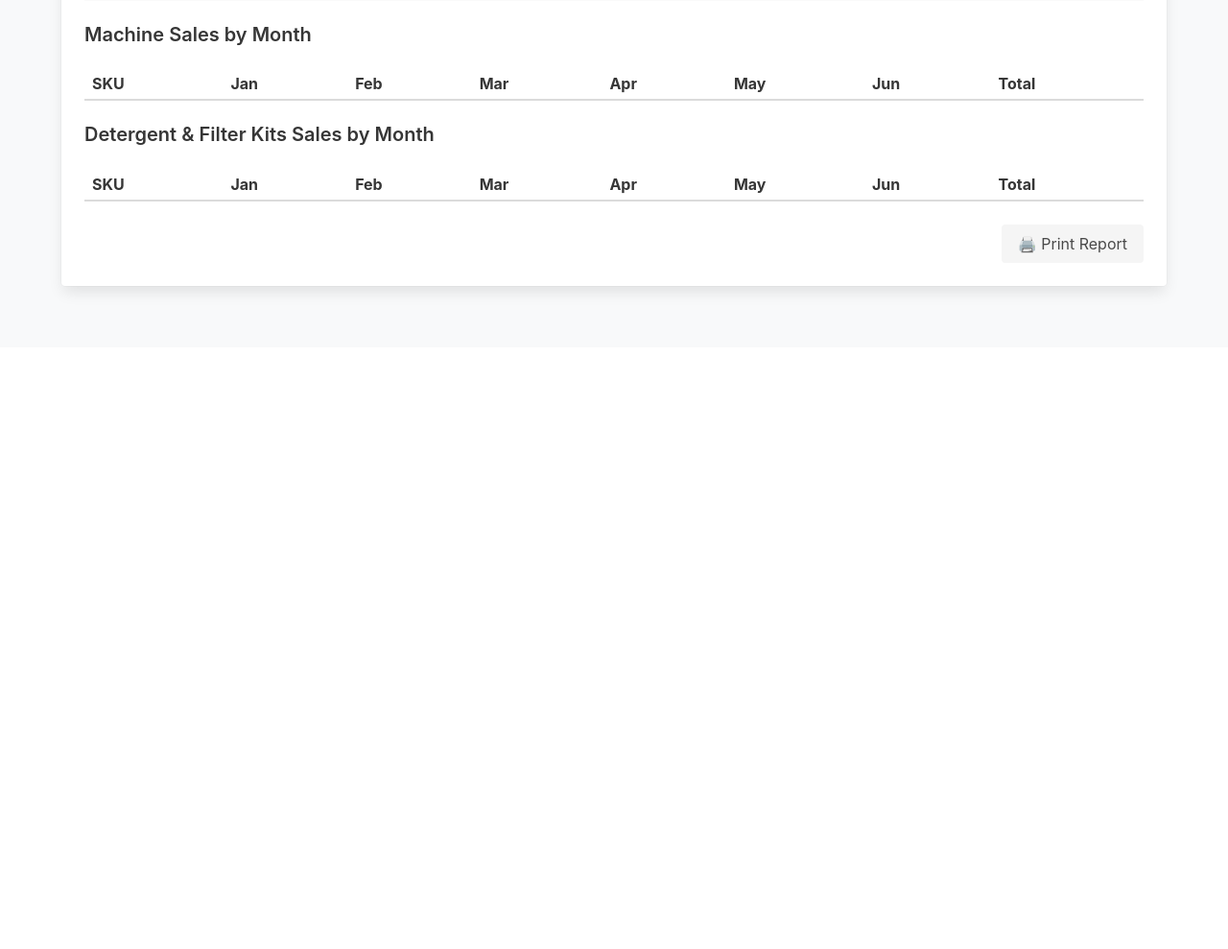
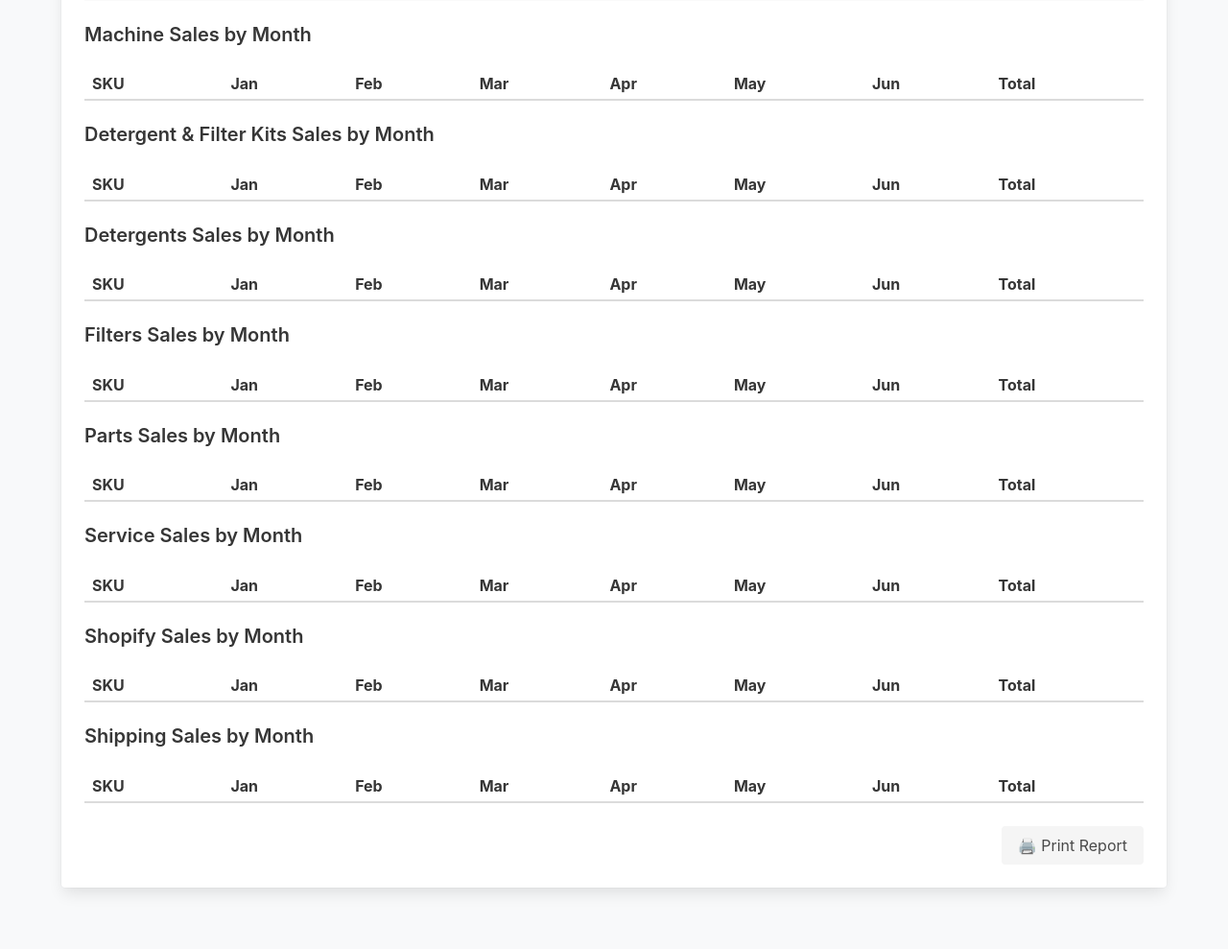
Before and after one commit to alexknuckles/ultrasuite, a Flask app: page /monthly-report in a window 1280 px wide. Shown: the part 1630-2619 px from the top of the page at 96% size. Before the commit the page ends 1940 px from the top, so only its background shows below. Run offline with Flask 3, Linux system fonts and the light colour scheme; tables that the repository leaves empty hold one stand-in row (values such as "Sample post"); lists and menus that the app fills with data are empty.

Commit message:
Add per-type monthly sales tables

```diff
--- a/app.py
+++ b/app.py
@@ -362,29 +362,6 @@ def monthly_report():
         (all_data["year"] == year)
         & (all_data["month_num"] <= cutoff_month)
     ]
-    machine = year_data[year_data['type'] == 'machine']
-    chem = year_data[year_data['type'] != 'machine']
-    machine_data = {}
-    machine_qty = {}
-    for row in machine.itertuples():
-        machine_data.setdefault(row.canonical, {}).setdefault(row.month, 0)
-        machine_data[row.canonical][row.month] += row.total
-        machine_data[row.canonical]["total"] = machine_data[row.canonical].get("total",0)+row.total
-        machine_qty.setdefault(row.canonical, {}).setdefault(row.month, 0)
-        machine_qty[row.canonical][row.month] += row.quantity
-        machine_qty[row.canonical]["total"] = machine_qty[row.canonical].get("total",0)+row.quantity
-    chem_data = {}
-    chem_qty = {}
-    for row in chem.itertuples():
-        chem_data.setdefault(row.canonical, {}).setdefault(row.month, 0)
-        chem_data[row.canonical][row.month] += row.total
-        chem_data[row.canonical]["total"] = chem_data[row.canonical].get("total",0)+row.total
-        chem_qty.setdefault(row.canonical, {}).setdefault(row.month, 0)
-        chem_qty[row.canonical][row.month] += row.quantity
-        chem_qty[row.canonical]["total"] = chem_qty[row.canonical].get("total",0)+row.quantity
-
-    # yearly summary by type
-    summary_type = all_data.groupby(['year', 'month_num', 'type']).agg({'total': 'sum', 'quantity': 'sum'}).reset_index()
     categories = ['machine', 'detergent_filter_kits', 'detergent', 'filters', 'parts', 'service', 'shopify', 'shipping']
     labels = {
         'machine': 'Machines',
@@ -396,6 +373,30 @@ def monthly_report():
         'shopify': 'Shopify',
         'shipping': 'Shipping',
     }
+
+    monthly_data = {cat: {} for cat in categories}
+    monthly_qty = {cat: {} for cat in categories}
+    for row in year_data.itertuples():
+        data = monthly_data.setdefault(row.type, {})
+        qty = monthly_qty.setdefault(row.type, {})
+        d = data.setdefault(row.canonical, {})
+        d[row.month] = d.get(row.month, 0) + row.total
+        d['total'] = d.get('total', 0) + row.total
+        q = qty.setdefault(row.canonical, {})
+        q[row.month] = q.get(row.month, 0) + row.quantity
+        q['total'] = q.get('total', 0) + row.quantity
+
+    machine_data = monthly_data['machine']
+    machine_qty = monthly_qty['machine']
+    dfk_data = monthly_data['detergent_filter_kits']
+    dfk_qty = monthly_qty['detergent_filter_kits']
+    other_types = [c for c in categories if c not in ('machine', 'detergent_filter_kits')]
+    other_data = {c: monthly_data[c] for c in other_types}
+    other_qty = {c: monthly_qty[c] for c in other_types}
+
+
+    # yearly summary by type
+    summary_type = all_data.groupby(['year', 'month_num', 'type']).agg({'total': 'sum', 'quantity': 'sum'}).reset_index()
     type_rows = []
     for cat in categories:
         cur = summary_type[(summary_type['year'] == year) & (summary_type['type'] == cat)]
@@ -488,8 +489,11 @@ def monthly_report():
         months=months_order[:cutoff_month],
         machine_data=machine_data,
         machine_qty=machine_qty,
-        chem_data=chem_data,
-        chem_qty=chem_qty,
+        dfk_data=dfk_data,
+        dfk_qty=dfk_qty,
+        other_data=other_data,
+        other_qty=other_qty,
+        labels=labels,
         type_rows=type_rows,
         last_month_label=last_month_label,
         last_rows=last_rows,
--- a/templates/report.html
+++ b/templates/report.html
@@ -108,17 +108,35 @@
 <table class="table is-fullwidth is-striped is-narrow">
   <thead><tr><th>SKU</th>{% for m in months %}<th>{{ m }}</th>{% endfor %}<th>Total</th></tr></thead>
   <tbody>
-    {% for sku, row in chem_data.items() %}
+    {% for sku, row in dfk_data.items() %}
     <tr>
       <td>{{ sku }}</td>
       {% for m in months %}
-      <td>${{ "%.2f"|format(row.get(m, 0)) }} ({{ chem_qty[sku].get(m, 0)|int }})</td>
+      <td>${{ "%.2f"|format(row.get(m, 0)) }} ({{ dfk_qty[sku].get(m, 0)|int }})</td>
       {% endfor %}
-      <td>${{ "%.2f"|format(row['total']) }} ({{ chem_qty[sku]['total']|int }})</td>
+      <td>${{ "%.2f"|format(row['total']) }} ({{ dfk_qty[sku]['total']|int }})</td>
     </tr>
     {% endfor %}
   </tbody>
 </table>
+
+{% for cat, data in other_data.items() %}
+<h4 class="title is-5 mt-5">{{ labels[cat] }} Sales by Month</h4>
+<table class="table is-fullwidth is-striped is-narrow">
+  <thead><tr><th>SKU</th>{% for m in months %}<th>{{ m }}</th>{% endfor %}<th>Total</th></tr></thead>
+  <tbody>
+    {% for sku, row in data.items() %}
+    <tr>
+      <td>{{ sku }}</td>
+      {% for m in months %}
+      <td>${{ "%.2f"|format(row.get(m, 0)) }} ({{ other_qty[cat][sku].get(m, 0)|int }})</td>
+      {% endfor %}
+      <td>${{ "%.2f"|format(row['total']) }} ({{ other_qty[cat][sku]['total']|int }})</td>
+    </tr>
+    {% endfor %}
+  </tbody>
+</table>
+{% endfor %}
 
 
 <div class="has-text-right mt-4">
```
